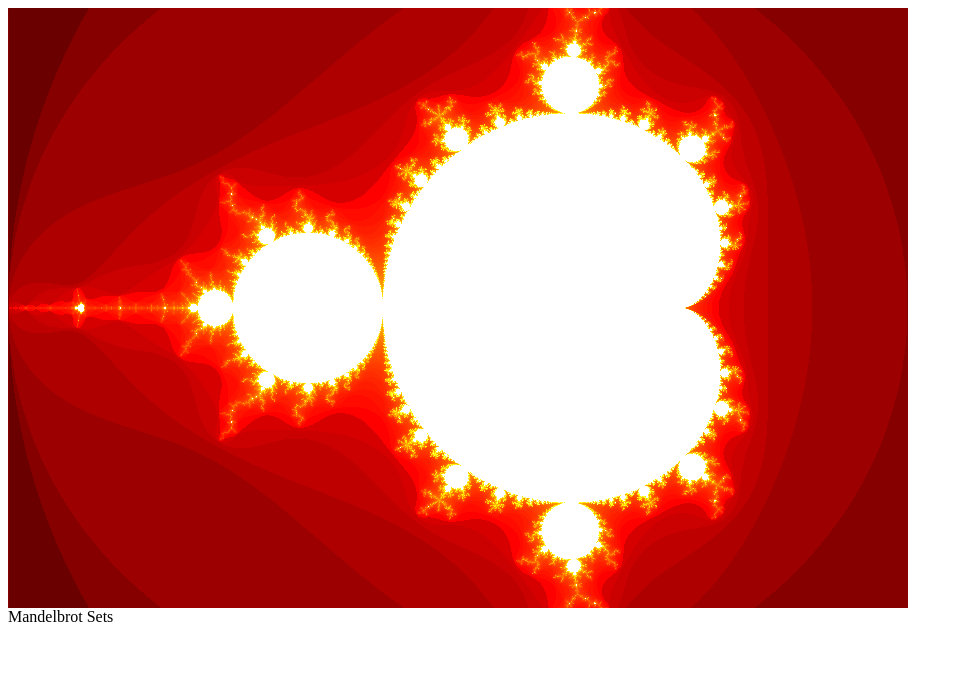
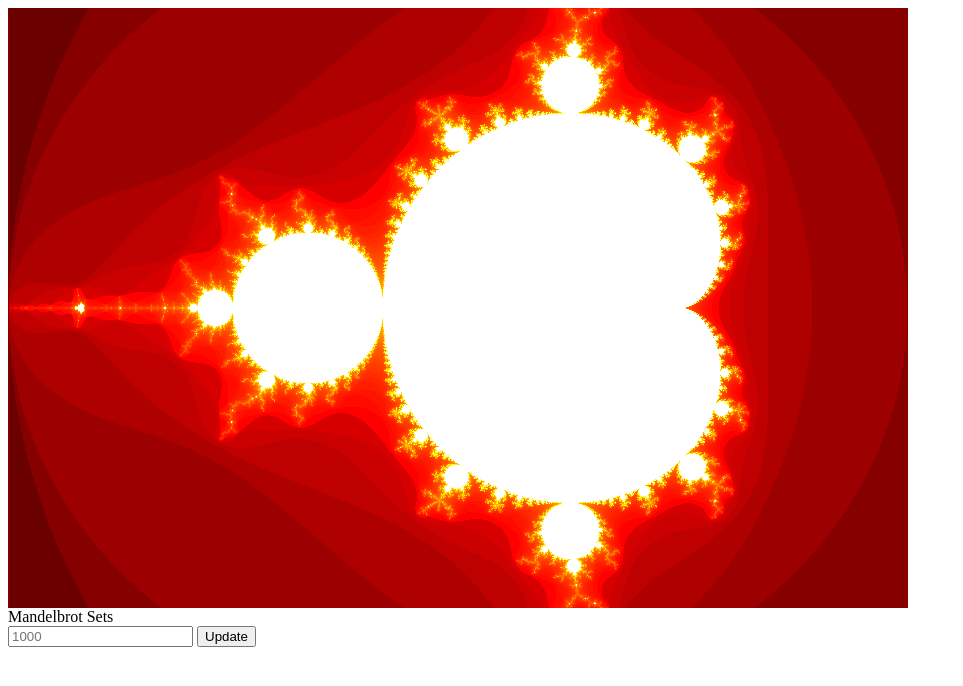
Before and after one commit to madole/MandelbrotSets, a plain HTML site: page index.html in a window 1280 px wide. Shown: the whole page, without its empty margins (0-963 px from the left). Drawn offline with nearby package versions, Linux system fonts and the light colour scheme.

Commit message:
adding iterations

```diff
--- /dev/null
+++ b/bundle.js
@@ -0,0 +1,92 @@
+(function e(t,n,r){function s(o,u){if(!n[o]){if(!t[o]){var a=typeof require=="function"&&require;if(!u&&a)return a(o,!0);if(i)return i(o,!0);var f=new Error("Cannot find module '"+o+"'");throw f.code="MODULE_NOT_FOUND",f}var l=n[o]={exports:{}};t[o][0].call(l.exports,function(e){var n=t[o][1][e];return s(n?n:e)},l,l.exports,e,t,n,r)}return n[o].exports}var i=typeof require=="function"&&require;for(var o=0;o<r.length;o++)s(r[o]);return s})({1:[function(require,module,exports){
+// Generated by CoffeeScript 1.8.0
+(function() {
+  var Mandelbrot, Mandeliter;
+
+  Mandeliter = function(cx, cy, maxiter) {
+    var i, x, xx, xy, y, yy;
+    x = 0.0;
+    y = 0.0;
+    xx = 0;
+    yy = 0;
+    xy = 0;
+    i = maxiter;
+    while (i-- && xx + yy <= 4) {
+      xy = x * y;
+      xx = x * x;
+      yy = y * y;
+      x = xx - yy + cx;
+      y = xy + xy + cy;
+    }
+    return maxiter - i;
+  };
+
+  Mandelbrot = function(width, height, xmin, xmax, ymin, ymax, iterations) {
+    var c, canvas, ctx, i, img, ix, iy, pix, ppos, x, y, _i, _j;
+    canvas = document.getElementById('fractalCanvas');
+    if (!canvas) {
+      canvas = document.createElement('canvas');
+      canvas.id = 'fractalCanvas';
+      canvas.width = width;
+      canvas.height = height;
+    }
+    ctx = canvas.getContext('2d');
+    img = ctx.getImageData(0, 0, width, height);
+    pix = img.data;
+    for (ix = _i = 0; 0 <= width ? _i <= width : _i >= width; ix = 0 <= width ? ++_i : --_i) {
+      for (iy = _j = 0; 0 <= height ? _j <= height : _j >= height; iy = 0 <= height ? ++_j : --_j) {
+        x = xmin + (xmax - xmin) * ix / (width - 1);
+        y = ymin + (ymax - ymin) * iy / (height - 1);
+        i = Mandeliter(x, y, iterations);
+        ppos = 4 * (width * iy + ix);
+        if (i === iterations) {
+          pix[ppos] = 0;
+          pix[ppos + 1] = 0;
+          pix[ppos + 2] = 0;
+        } else {
+          c = 3 * Math.log(i) / Math.log(iterations - 1.0);
+          if (c < 1) {
+            pix[ppos] = 225 * c;
+            pix[ppos + 1] = 0;
+            pix[ppos + 2] = 0;
+          } else if (c < 2) {
+            pix[ppos] = 255;
+            pix[ppos + 1] = 255 * (c - 1);
+            pix[ppos + 2] = 0;
+          } else {
+            pix[ppos] = 255;
+            pix[ppos + 1] = 255;
+            pix[ppos + 2] = 255 * (c - 2);
+          }
+        }
+        pix[ppos + 3] = 255;
+      }
+    }
+    ctx.putImageData(img, 0, 0);
+    return document.body.insertBefore(canvas, document.body.childNodes[0]);
+  };
+
+  Mandelbrot(900, 600, -2, 1, -1, 1, 1000);
+
+  exports.calculateMandlebrot = Mandelbrot;
+
+}).call(this);
+
+},{}],2:[function(require,module,exports){
+// Generated by CoffeeScript 1.8.0
+(function() {
+  var $button, Mandelbrot;
+
+  Mandelbrot = require('./Mandelbrot');
+
+  $button = $('#submit');
+
+  $button.click(function() {
+    var iterations;
+    iterations = $('#iterations').val();
+    return Mandelbrot.calculateMandlebrot(900, 600, -2, 1, -1, 1, iterations);
+  });
+
+}).call(this);
+
+},{"./Mandelbrot":1}]},{},[2,1]);
--- a/index.html
+++ b/index.html
@@ -1,9 +1,12 @@
 <html>
 	<head>
 		<title>Mandelbrot Sets</title>
+		<script src='https://code.jquery.com/jquery-2.1.3.min.js'></script>
 	</head>
 	<body>
 		<div>Mandelbrot Sets</div>
-		<script src='Mandelbrot.js'></script>
+		<input id='iterations' placeholder='1000' />
+		<button id='submit'>Update</button>
+		<script src='bundle.js'></script>
 	</body>
 </html>
```
Also changed, not shown: 1 other file.
